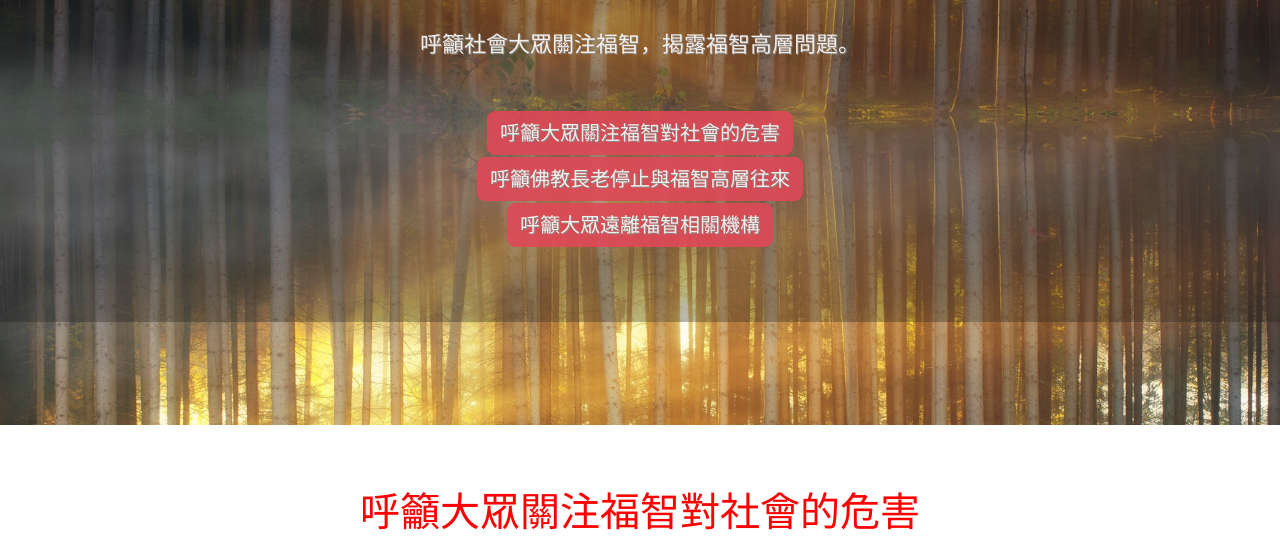
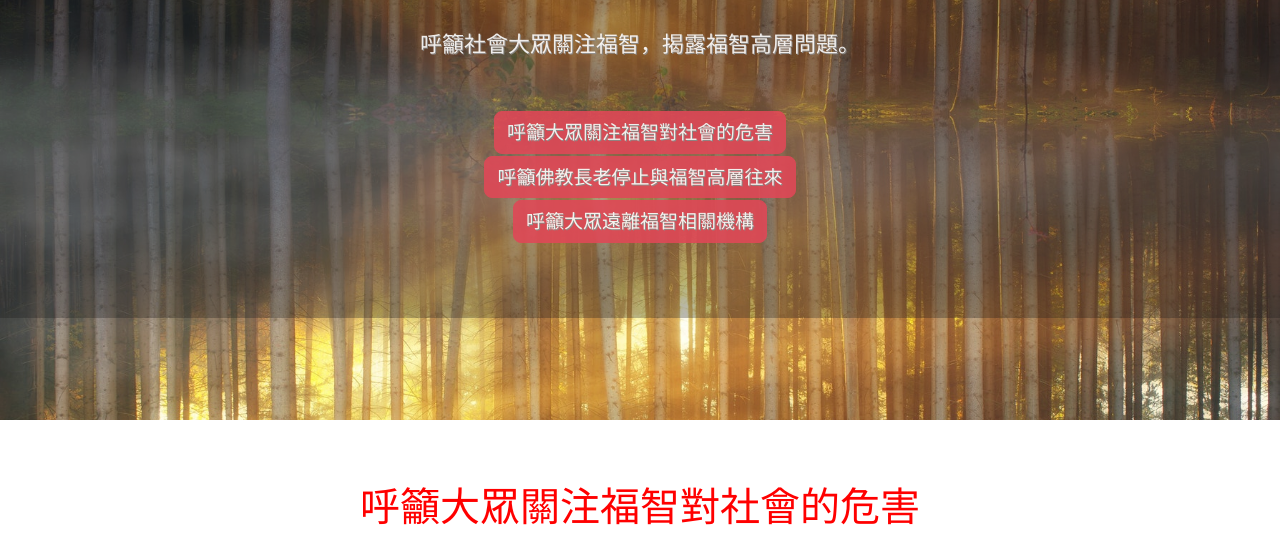
Before and after one commit to lotsuisidarta/lotsuisidarta.github.io, a plain HTML site: page articles.html in a window 1280 px wide. Shown: the part 247-800 px from the top of the page. Drawn offline with nearby package versions, Linux system fonts and the light colour scheme.

Commit message:
Change font format to px

```diff
--- a/style.css
+++ b/style.css
@@ -135,7 +135,7 @@ a:hover{
 
 .btn-danger {
     color: white;
-	font-size: 1.25rem;
+	font-size: 19px;
 	border-radius: 8px;
  }
 
```
